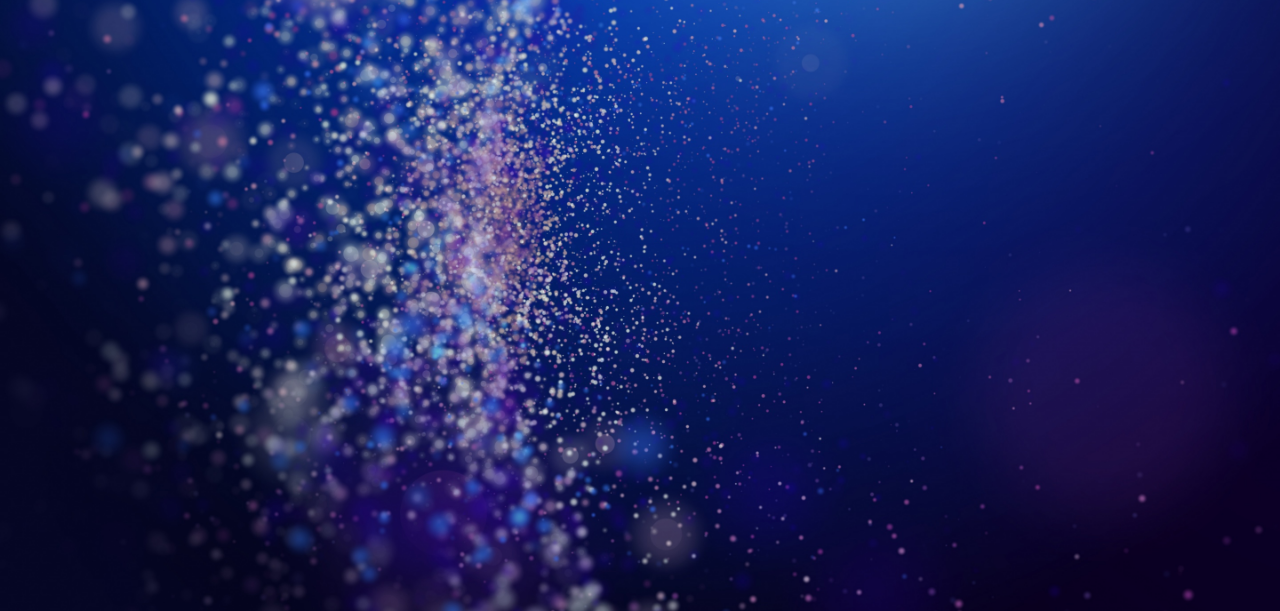
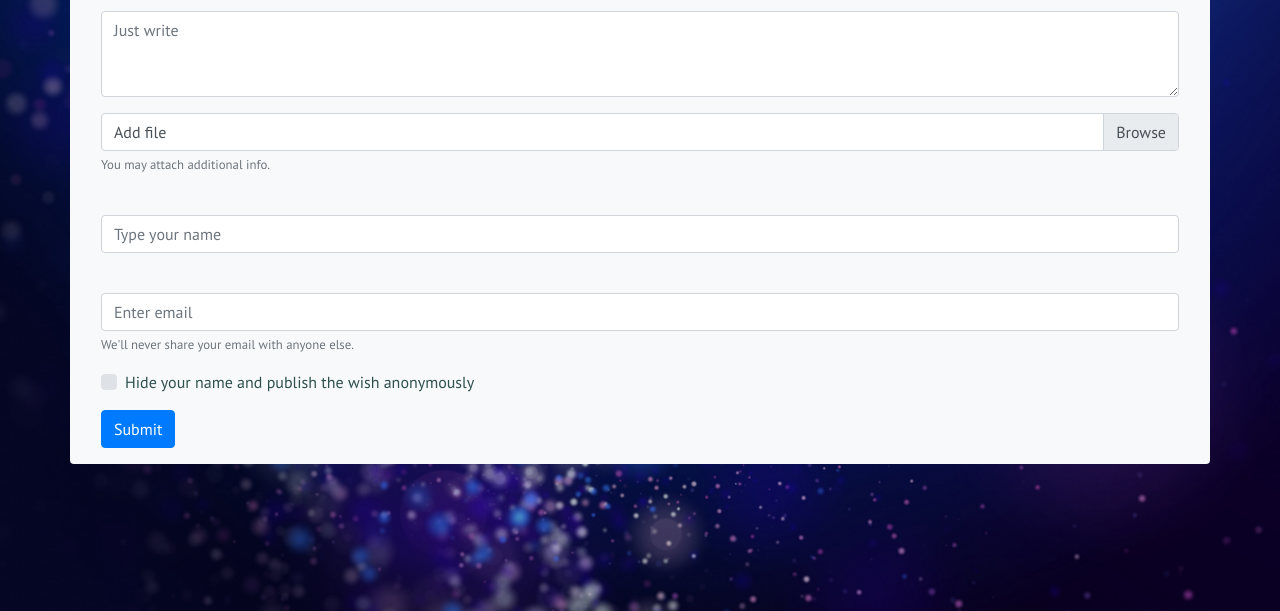
Before and after one commit to alyoona/alyoona.github.io, a plain HTML site: page wishes.html in a window 1280 px wide. Shown: the part 189-800 px from the top of the page. Drawn offline with nearby package versions, Linux system fonts and the light colour scheme.

Commit message:
added form

```diff
--- a/wishes.html
+++ b/wishes.html
@@ -39,10 +39,50 @@
     </nav>
 
     <section id="features" class="features">
-        <div class="container mt-5">
-            <div class="row">
-                <div class="display-4">Page for the wishes form</div>
+       <div class="container bg-light rounded">
+
+            <form class="my-5 p-3">
+            <div class="row d-flex justify-content-center mt-3">
+                <p>You can describe your ideas how to rest with the benefit of having only a few free minutes...</p>
             </div>
+
+               <div class="form-group">
+                    <label for="messageText"></label>
+                    <textarea class="form-control" id="messageText" rows="3" placeholder="Just write" required></textarea>
+              </div>
+              <div class="form-group">
+                <div class="custom-file">
+                  <input type="file" class="custom-file-input" id="customFile" aria-describedby="fileHelp">
+                    <label class="custom-file-label" for="customFile">Add file</label>
+                    <small id="fileHelp" class="form-text text-muted">You may attach additional info.</small>
+
+                 </div>
+             </div>
+
+
+              <div class="form-group">
+                <label for="name"></label>
+                <input type="text" class="form-control" id="name" placeholder="Type your name">
+               </div>
+
+                  <div class="form-group">
+                <label for="inputEmail"></label>
+                <input type="email" class="form-control" id="inputEmail" aria-describedby="emailHelp" placeholder="Enter email" required>
+                <small id="emailHelp" class="form-text text-muted">We'll never share your email with anyone else.</small>
+              </div>
+
+
+
+              <div class="form-group">
+              <div class="custom-control custom-checkbox">
+                  <input type="checkbox" class="custom-control-input" id="customCheck1">
+                  <label class="custom-control-label" for="customCheck1">Hide your name and publish the wish anonymously</label>
+             </div>
+              </div>
+
+              <button type="submit" class="btn btn-primary">Submit</button>
+            </form>
+
         </div>
     </section>
 
```
